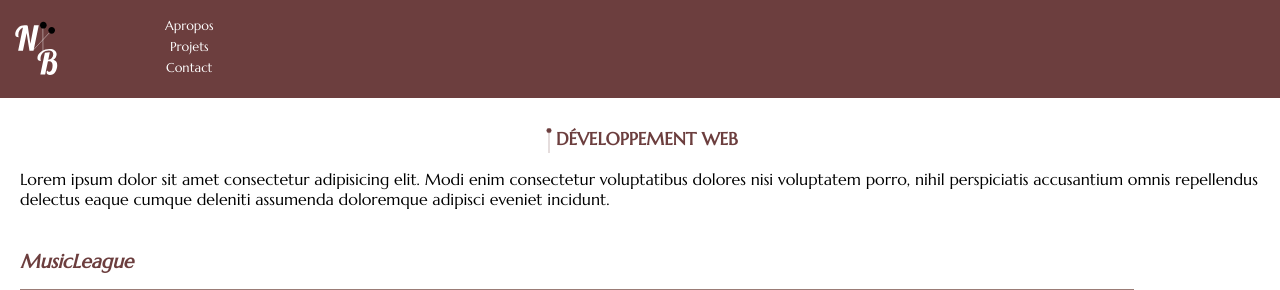
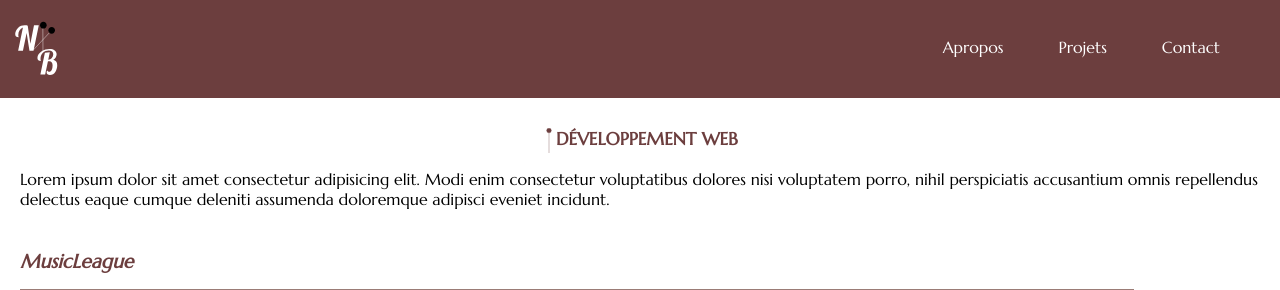
Before and after one commit to nahinaboireau/Portfolio, a PHP site: page /Dev.html in a window 1280 px wide. Shown: the top 290 px of the page. Run offline with PHP 8.4, Linux system fonts and the light colour scheme.

Commit message:
:art:
fin bug barre de nav

```diff
--- a/Audiovisuel.css
+++ b/Audiovisuel.css
@@ -187,12 +187,11 @@ div.boite-tout {
         margin-left: 5px;
         /* Ajouter une marge à droite pour créer de l'espacement */
     }
-
-
     .rubrique {
         display: flex;
         flex-direction: row;
         align-items: flex-end;
+        margin-left: auto; /* Pousse les éléments vers la droite autant que possible */
     }
 
     .rubrique a {
@@ -200,9 +199,7 @@ div.boite-tout {
         font-size: 1em;
         text-decoration: none;
         margin-right: 50px;
-
     }
-
 
 
     .footer {
--- a/Dev.css
+++ b/Dev.css
@@ -21,7 +21,6 @@ nav {
     flex-direction: column;
 }
 
-
 .logo {
     width: 20%;
     display: flex;
@@ -29,7 +28,7 @@ nav {
     padding-top: 5px;
 }
 
-.rubriques {
+.rubrique {
     display: flex;
     flex-direction: column;
     align-items: center;
@@ -41,11 +40,12 @@ nav {
 
 }
 
-.rubriques a {
+.rubrique a {
     color: white;
     font-size: 0.8em;
     text-decoration: none;
 }
+
 
 /* intro */
 
@@ -81,12 +81,6 @@ div.boite-tout {
 
 
 
-.rubrique a {
-    color: white;
-    font-size: 1em;
-    text-decoration: none;
-    margin-right: 50px;
-}
 
 .intro-dev{
     margin-left:20px;
@@ -168,6 +162,8 @@ div.boite-tout {
 
 @media screen and (min-width: 768px) {
 
+
+
     nav {
         background-color: #6C3E3E;
         display: flex;
@@ -187,12 +183,11 @@ div.boite-tout {
         /* Ajouter une marge à droite pour créer de l'espacement */
     }
 
-
     .rubrique {
         display: flex;
         flex-direction: row;
         align-items: flex-end;
-        margin-left: auto; /* Push the links to the right */
+        margin-left: auto; /* Pousse les éléments vers la droite autant que possible */
     }
 
     .rubrique a {
@@ -201,6 +196,7 @@ div.boite-tout {
         text-decoration: none;
         margin-right: 50px;
     }
+
 
 
 
--- a/Dev.html
+++ b/Dev.html
@@ -15,7 +15,7 @@
 <body>
     <nav>
         <a href="index.html"><img src="./images/logo-NB.svg" alt="" class="logo"></a>
-        <div class="rubriques">
+        <div class="rubrique">
             <a href="Apropos.html">Apropos</a>
             <a href="projet.html">Projets</a>
             <a href="contact.html">Contact</a>
```
